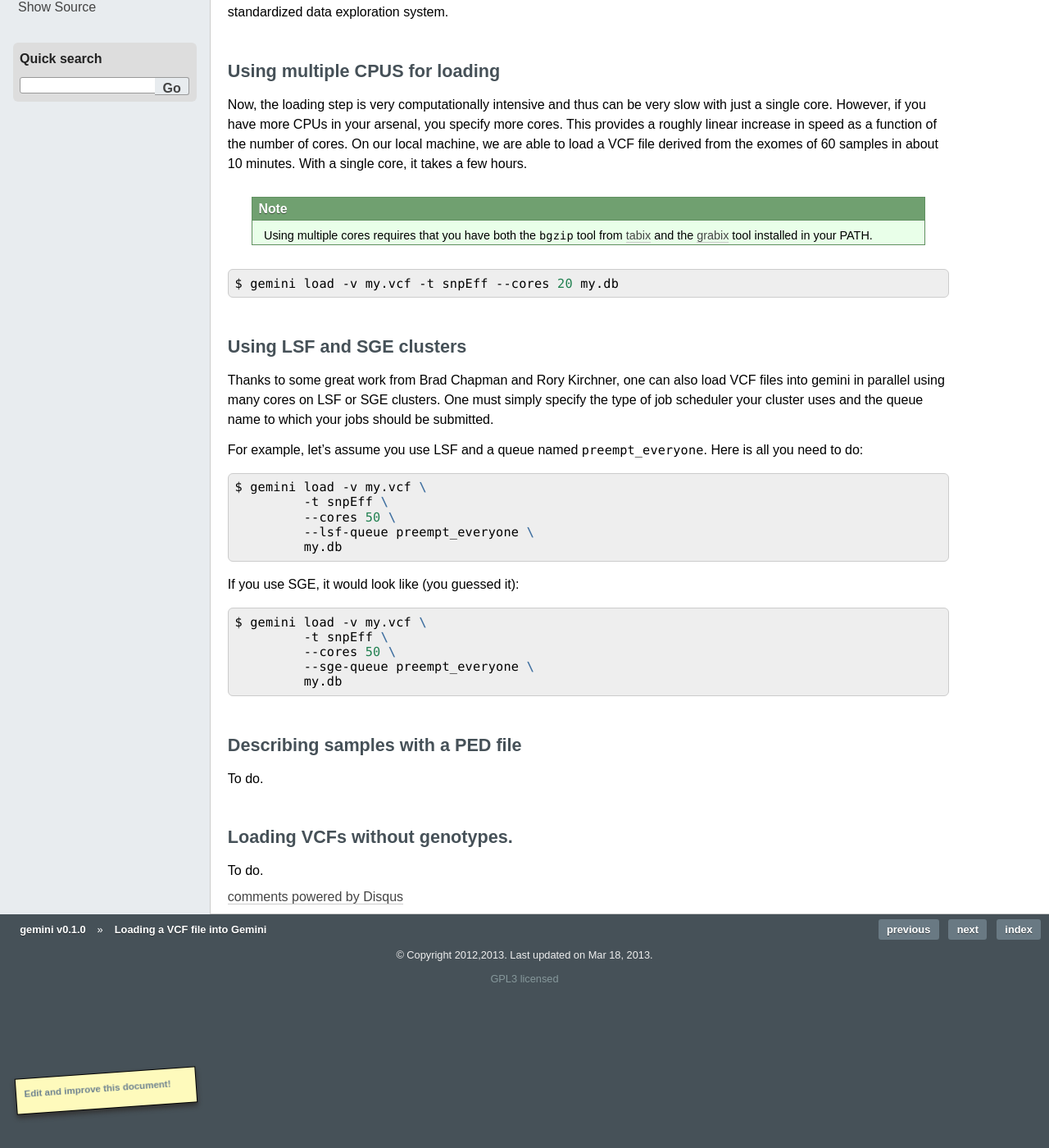
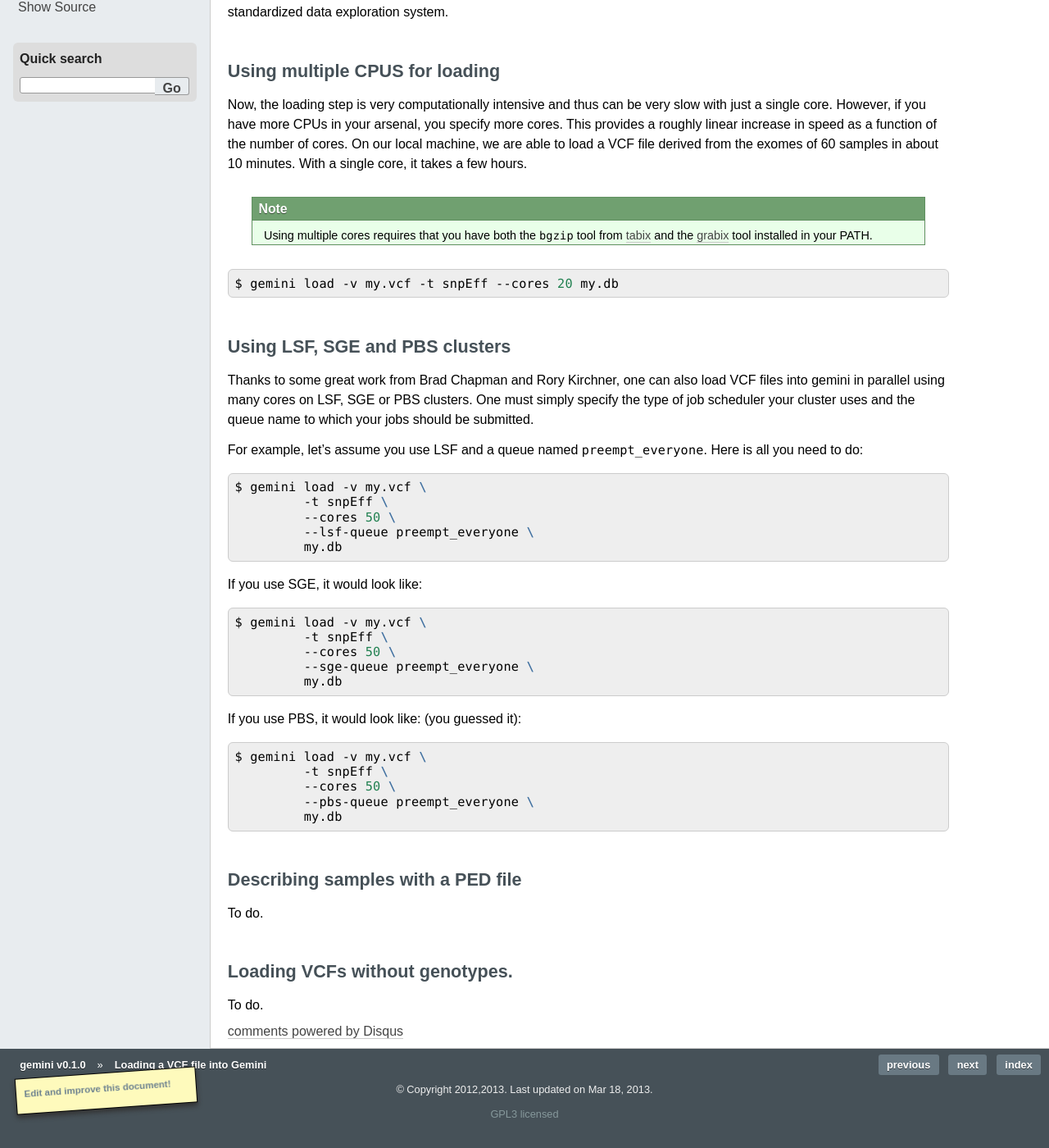
Before and after one commit to arq5x/gemini, a Sphinx documentation site: the page built from docs/content/loading.rst, in a window 1280 px wide and 1400 px high, scrolled down 613 px. Shown: the whole window at 82% size. Built offline with Sphinx 7.4.7, drawn with Linux system fonts in a browser that asks for light colours; formulas are drawn with MathJax 3; pages that are not in the unit, such as notebooks, are missing from menus; comment, search, counter and statistics services are not loaded; some of the changed text lies outside the part shown.

Commit message:
Added PBS documentation.

```diff
--- a/docs/content/loading.rst
+++ b/docs/content/loading.rst
@@ -64,10 +64,10 @@ single core, it takes a few hours.
 
 
 ================================
-Using LSF and SGE clusters
+Using LSF, SGE and PBS clusters
 ================================
 Thanks to some great work from Brad Chapman and Rory Kirchner, one can also load
-VCF files into gemini in parallel using many cores on LSF or SGE clusters. One
+VCF files into gemini in parallel using many cores on LSF, SGE or PBS clusters. One
 must simply specify the type of job scheduler your cluster uses and the queue
 name to which your jobs should be submitted.
 
@@ -90,6 +90,16 @@ If you use SGE, it would look like (you guessed it):
              -t snpEff \
              --cores 50 \
              --sge-queue preempt_everyone \
+             my.db
+
+If you use PBS, it would look like: (you guessed it):
+
+.. code-block:: bash
+
+    $ gemini load -v my.vcf \
+             -t snpEff \
+             --cores 50 \
+             --pbs-queue preempt_everyone \
              my.db
 
 
```
Also changed, not shown: other parts of docs/content/loading.rst (+1 -1 lines).
